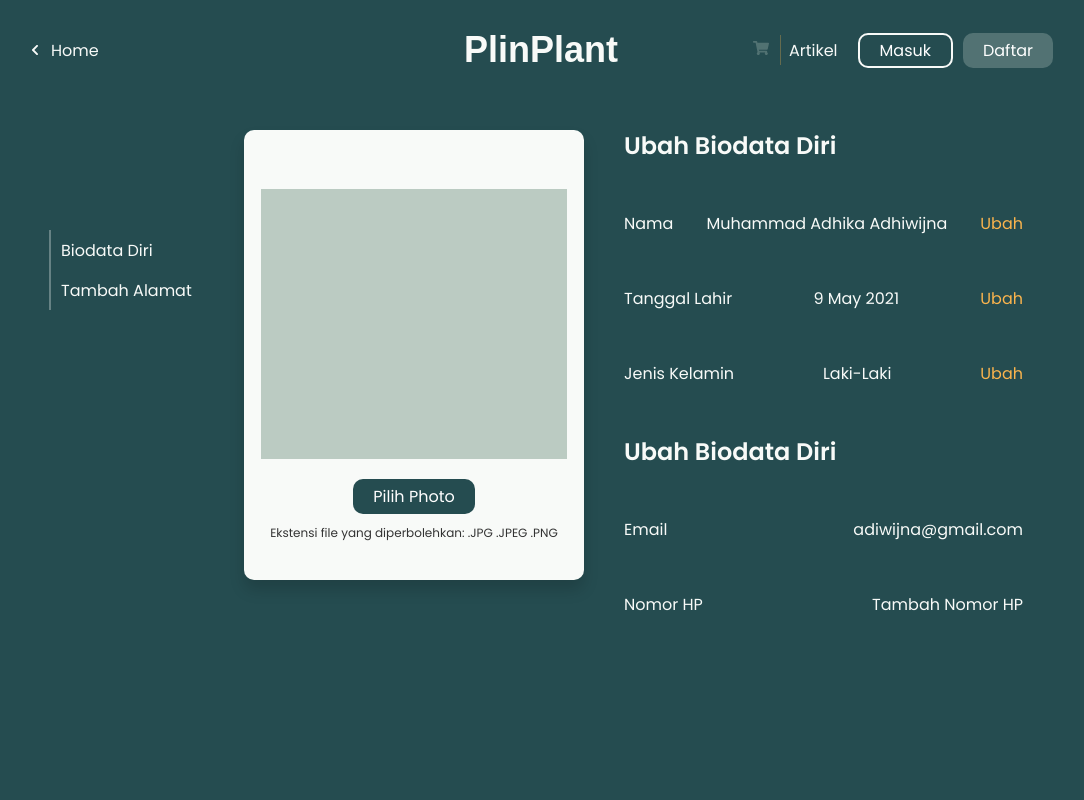
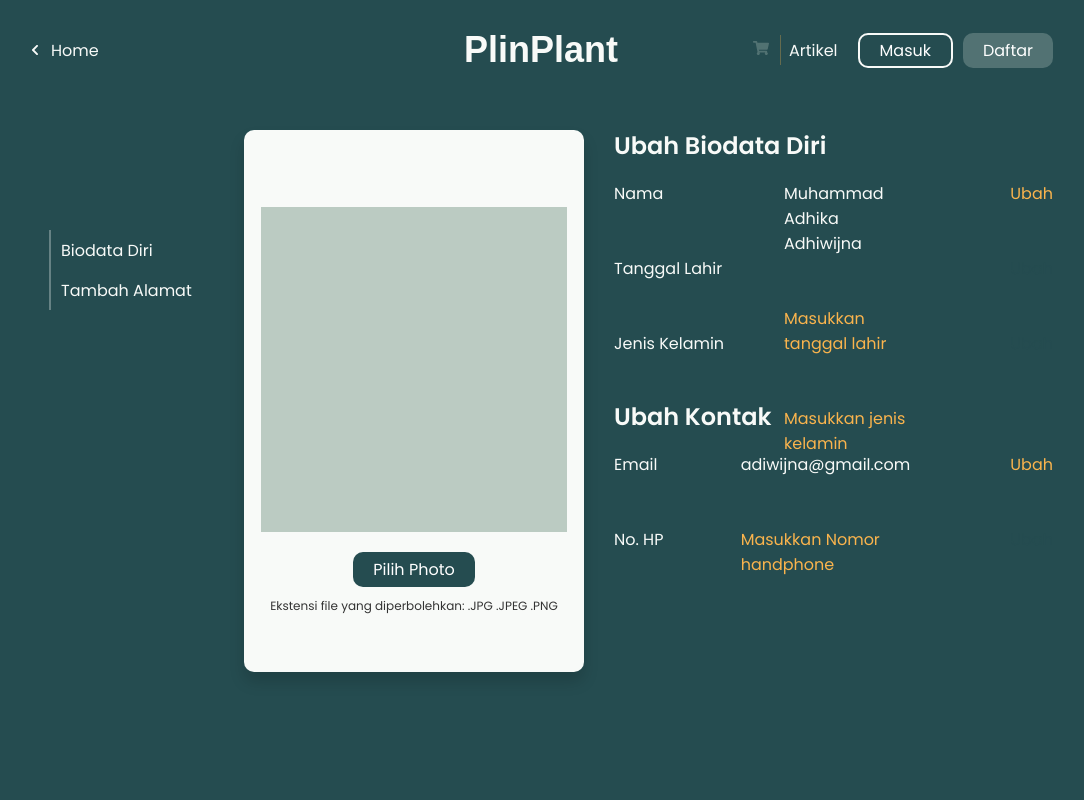
Before and after one commit to hanendyo/plinplant-clone, a React (Create React App) app: page /profile in a window 1280 px wide. Shown: the top 800 px of the page, without its empty margins (99-1183 px from the left). Built offline with nearby package versions, Linux system fonts and the light colour scheme; a web font is replaced by a local one.

Commit message:
Rapihkan data Artikel dan Rapihkan Halaman Biodata Diri

```diff
--- a/src/App.js
+++ b/src/App.js
@@ -9,6 +9,7 @@ import {
 import { BrowserRouter as Router, Switch, Route } from "react-router-dom";
 import ModalPengiriman from "./dhika/Pengiriman/ModalPengiriman";
 import ProfilePage from "./dhika/Profile/index";
+import NewsHeader from "./dhika/Artikel/header/ArtikelHeader";
 
 const App = () => {
   return (
@@ -19,8 +20,9 @@ const App = () => {
         <Route path="/login" component={SignIn} />
         <Route path="/register" component={SignUp} />
         <Route path="/shop" component={ShoppingPage} />
-        <Route path="/Alamat" component={ModalPengiriman} />
+        <Route path="/alamat" component={ModalPengiriman} />
         <Route path="/profile" component={ProfilePage} />
+        <Route path="/artikel" component={NewsHeader} />
       </Switch>
     </Router>
   );
--- a/src/dhika/ModalAlamat/PopupComponent/Popout.js
+++ b/src/dhika/ModalAlamat/PopupComponent/Popout.js
@@ -33,6 +33,7 @@ const PopoutComponent = (props) => {
 
   const HandleSubmit = () => {
     console.log(input);
+    alert("Alamat berhasil dimasukkan");
   };
 
   return props.trigger ? (
--- a/src/dhika/Profile/Profile.component.js
+++ b/src/dhika/Profile/Profile.component.js
@@ -50,7 +50,7 @@ export const ButtonProfile = styled.button`
 export const UploadBox = styled.div`
   width: 100%;
   max-width: 340px;
-  max-height: 450px;
+  min-height: 450px;
   border-radius: 10px;
   box-shadow: 0px 10px 15px rgba(0, 0, 0, 0.15);
   background-color: ${colors.white};
@@ -75,32 +75,65 @@ export const ImageContainer = styled.div`
 `;
 
 export const Information = styled.div`
-  margin: 0 30px;
+  margin-left: 30px;
   width: 100%;
   background: ${colors.green};
 
   & > h4 {
     color: ${colors.white};
-    margin: 0 10px 20px;
+    margin: 0;
   }
 `;
 
 export const Data = styled.div`
   display: flex;
-  margin: 50px 0;
+  justify-content: left;
+  margin: 20px 0;
+  width: 100%;
+  height: 200px;
+`;
 
+export const ListData = styled.div`
+  width: 100%;
+  max-width: 170px;
   & > ul {
     display: flex;
-    justify-content: space-between;
-    width: 100%;
+    flex-direction: column;
+    height: 100%;
 
     & > li {
-      margin-left: 10px;
+      margin-bottom: 50px;
     }
-    & > li:nth-of-type(3) {
-      color: ${colors.yellow};
-      cursor: pointer;
-    }
+  }
+`;
+
+export const DataInput = styled.div`
+  display: flex;
+  flex-direction: column;
+
+  & > p {
+    margin-bottom: 50px;
+  }
+
+  & > p:nth-of-type(2) {
+    color: ${colors.yellow};
+    cursor: pointer;
+  }
+  & > p:nth-of-type(3) {
+    color: ${colors.yellow};
+    cursor: pointer;
+  }
+`;
+
+export const DataEdit = styled.div`
+  display: flex;
+  flex-direction: column;
+  margin-left: 100px;
+
+  & > p {
+    color: ${colors.yellow};
+    cursor: pointer;
+    margin-bottom: 50px;
   }
 `;
 
--- a/src/dhika/Profile/Profile.js
+++ b/src/dhika/Profile/Profile.js
@@ -7,6 +7,9 @@ import {
   ImageContainer,
   Information,
   Data,
+  DataInput,
+  DataEdit,
+  ListData,
   DataAlamat,
   RightArea,
   Box,
@@ -64,38 +67,40 @@ const Profile = () => {
           <Information>
             <h4>Ubah Biodata Diri</h4>
             <Data>
+              <ListData>
                 <ul>
                   <li>Nama</li>
-                <li>Muhammad Adhika Adhiwijna</li>
-                <li>Ubah</li>
+                  <li>Tanggal Lahir</li>
+                  <li>Jenis Kelamin</li>
                 </ul>
+              </ListData>
+              <DataInput>
+                <p>Muhammad Adhika Adhiwijna</p>
+                <p>Masukkan tanggal lahir</p>
+                <p>Masukkan jenis kelamin</p>
+              </DataInput>
+              <DataEdit>
+                <p>Ubah</p>
+                <p style={{ color: `${colors.green}` }}>Ubah</p>
+                <p style={{ color: `${colors.green}` }}>Ubah</p>
+              </DataEdit>
             </Data>
+            <h4>Ubah Kontak</h4>
             <Data>
-              <ul>
-                <li>Tanggal Lahir</li>
-                <li>9 May 2021</li>
-                <li>Ubah</li>
-              </ul>
-            </Data>
-            <Data>
-              <ul>
-                <li>Jenis Kelamin</li>
-                <li>Laki-Laki</li>
-                <li>Ubah</li>
-              </ul>
-            </Data>
-            <h4>Ubah Biodata Diri</h4>
-            <Data>
+              <ListData>
                 <ul>
                   <li>Email</li>
-                <li>adiwijna@gmail.com</li>
+                  <li>No. HP</li>
                 </ul>
-            </Data>
-            <Data>
-              <ul>
-                <li>Nomor HP</li>
-                <li>Tambah Nomor HP</li>
-              </ul>
+              </ListData>
+              <DataInput>
+                <p>adiwijna@gmail.com</p>
+                <p>Masukkan Nomor handphone</p>
+              </DataInput>
+              <DataEdit>
+                <p>Ubah</p>
+                <p style={{ color: `${colors.green}` }}>Ubah</p>
+              </DataEdit>
             </Data>
           </Information>
         </ProfileContainer>
--- a/src/dhika/Profile/index.js
+++ b/src/dhika/Profile/index.js
@@ -8,7 +8,7 @@ const ProfilePage = () => {
     <div>
       <Navbar />
       <Profile />
-      <Footer />
+      <Footer colored />
     </div>
   );
 };
```
Also changed, not shown: src/dhika/Artikel/anothernews/AnotherNews.component.js (deleted, +0 -22 lines), src/dhika/Artikel/anothernews/AnotherNews.js (deleted, +0 -8 lines). Lines whose indentation alone changed are shown as unchanged.
